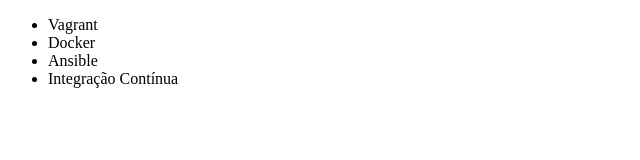
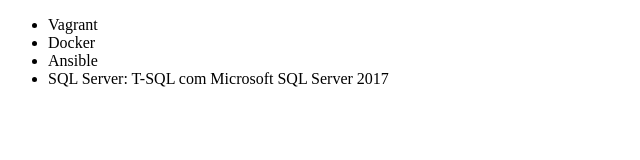
Before and after one commit to MariRodrigues/alura-git, a plain HTML site: page index.html in a window 1280 px wide. Shown: the whole page, without its empty margins (0-640 px from the left). Drawn offline with Linux system fonts and the light colour scheme.

Commit message:
Mudando o nome do curso

```diff
--- a/index.html
+++ b/index.html
@@ -9,7 +9,7 @@
         <li>Vagrant</li>
         <li>Docker</li>
         <li>Ansible</li>
-        <li>Integração Contínua</li>
+        <li>SQL Server: T-SQL com Microsoft SQL Server 2017</li>
     </ul>
 </body>
 </html>
```
